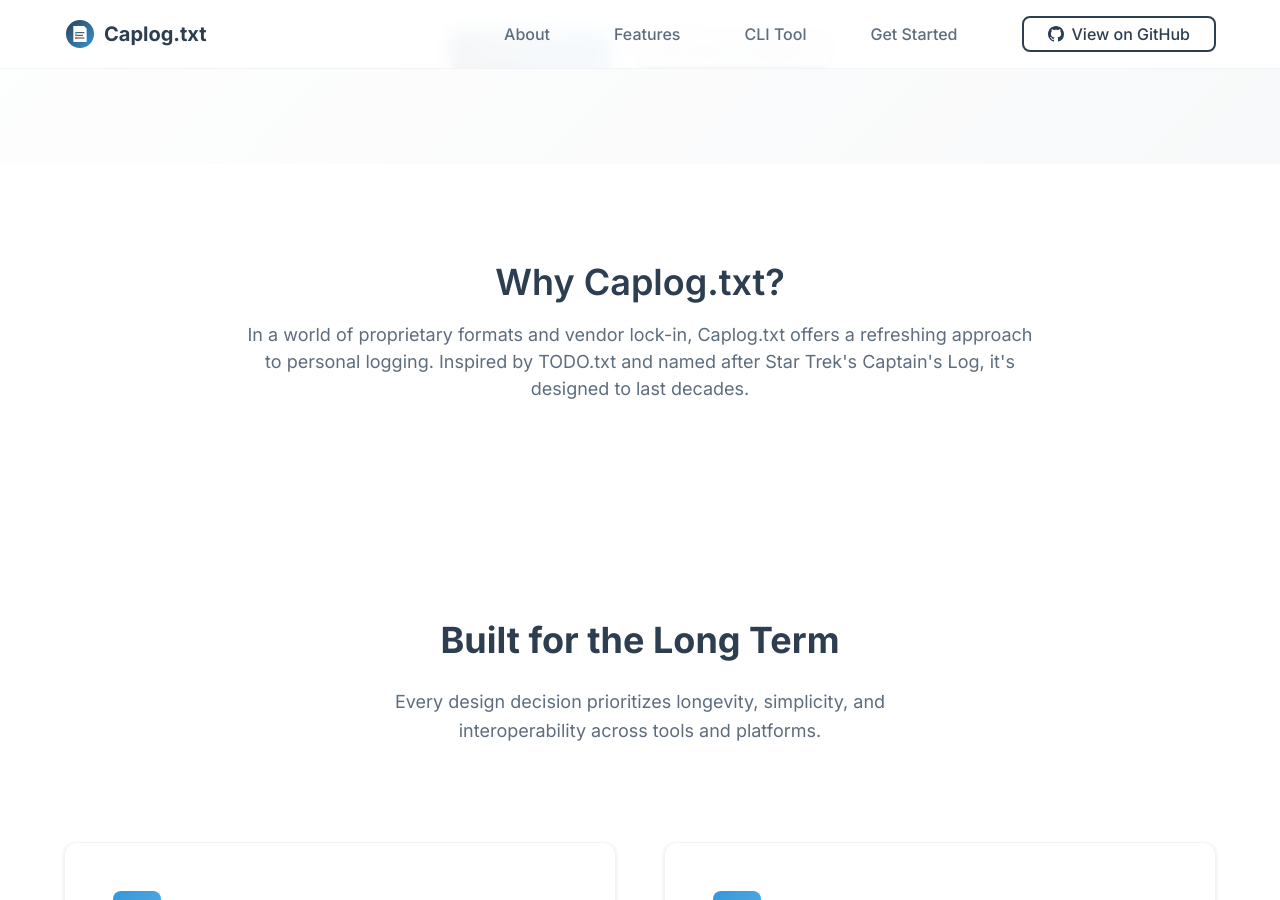
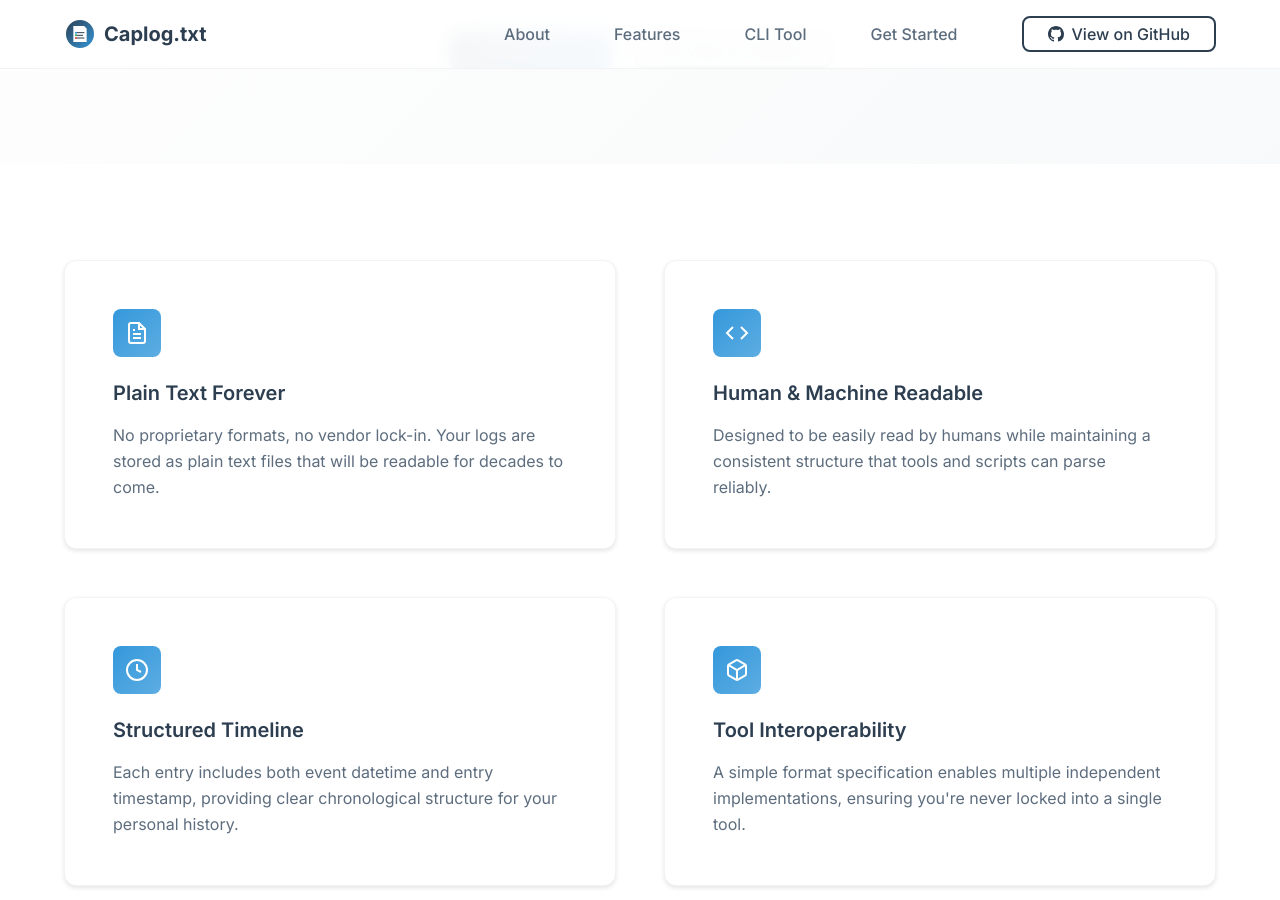
Before and after one commit to shubhambhahada/caplog-txt-website, a Jekyll site: the page built from index.md, in a window 1280 px wide and 900 px high, scrolled down 433 px. Built offline with Jekyll 4.4.1, drawn with Linux system fonts in a browser that asks for light colours; some of the changed text lies outside the part shown.

Commit message:
make the latest changes

```diff
--- a/index.md
+++ b/index.md
@@ -32,27 +32,16 @@
   </div>
 </section>
 
-<section id="about" class="section">
-  <div class="container">
-    <div class="text-center" style="max-width: 800px; margin: 0 auto;">
-      <h2>Why Caplog.txt?</h2>
-      <p class="text-lg">
-        In a world of proprietary formats and vendor lock-in, Caplog.txt offers a refreshing approach to personal logging.
-        Inspired by TODO.txt and named after Star Trek's Captain's Log, it's designed to last decades.
-      </p>
-    </div>
-  </div>
-</section>
 
 <section id="features" class="section section-features">
   <div class="container">
     <div class="features">
-      <div class="features-header">
+      <!-- <div class="features-header">
         <h2 class="features-title">Built for the Long Term</h2>
         <p class="features-subtitle">
           Every design decision prioritizes longevity, simplicity, and interoperability across tools and platforms.
         </p>
-      </div>
+      </div> -->
 
       <div class="grid grid-3">
         <div class="card">
@@ -228,30 +217,6 @@
   </div>
 </section>
 
-<section id="get-started" class="section section-cta">
-  <div class="container">
-    <div class="text-center" style="max-width: 600px; margin: 0 auto;">
-      <h2>Start Your Digital Captain's Log</h2>
-      <p>
-        Join the growing community of people who believe in simple, durable, and open formats
-        for personal data. Your future self will thank you.
-      </p>
-
-      <div class="btn-group" style="margin-top: 2rem;">
-        <a href="{{ site.github.repository_url }}" class="btn btn-primary" target="_blank" rel="noopener noreferrer">
-          Read the Specification
-        </a>
-        <a href="{{ site.github.cli_repository_url }}" class="btn btn-outline" target="_blank" rel="noopener noreferrer">
-          Download CLI Tool
-        </a>
-      </div>
-
-      <p style="margin-top: 2rem; font-size: 0.875rem; opacity: 0.8;">
-        MIT Licensed • Open Source • Community Driven
-      </p>
-    </div>
-  </div>
-</section>
 
 <script>
 function copyCode() {
```
